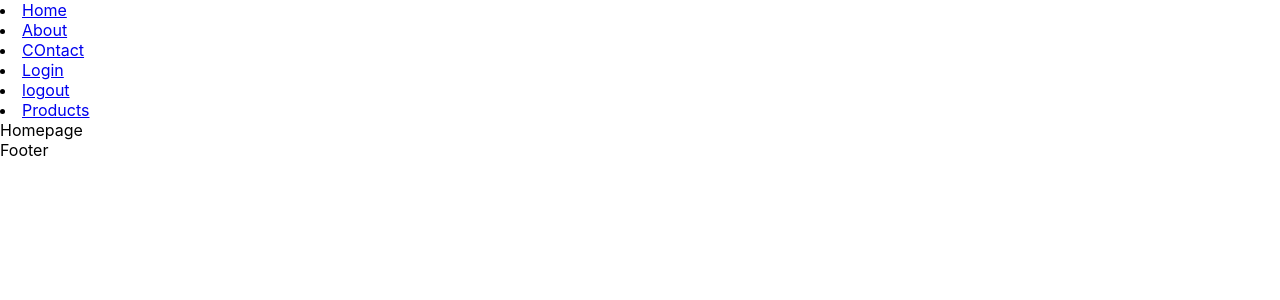
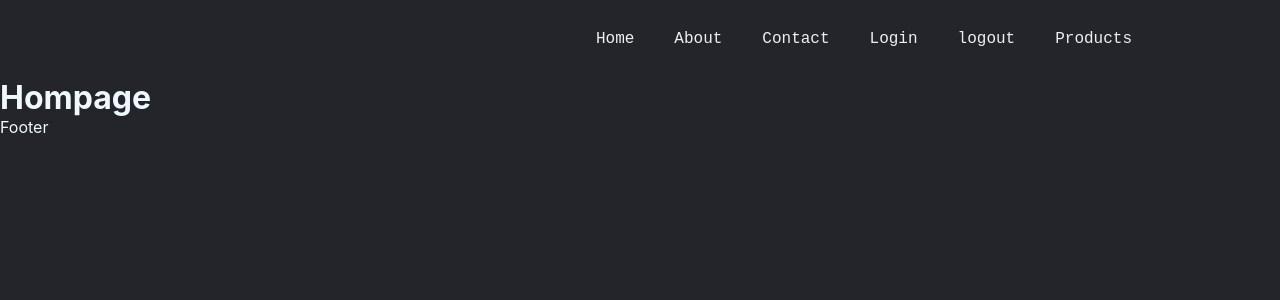
Before and after one commit to krishbale/Ecom_with_Recom_system, a React (Create React App) app in the folder aecommercefrontend/: page / in a window 1280 px wide. Shown: the top 300 px of the page. Built offline with nearby package versions, Linux system fonts and the light colour scheme.

Commit message:
basic site created

```diff
--- a/aecommercefrontend/src/App.js
+++ b/aecommercefrontend/src/App.js
@@ -23,7 +23,7 @@ function App() {
         <Routes>
         <Route path="/" element={<Homepage />} />
          <Route path="/about" element={<About />} />
-          <Route path="/contact" element={<Contact />} />
+          <Route path="/contacts" element={<Contact />} />
            <Route path="/products" element={<Productpage />} />
            <Route path="/login" element={<Login />} />
            <Route path="/logout" element={<Logout />} />
--- a/aecommercefrontend/src/pages/Homepage.js
+++ b/aecommercefrontend/src/pages/Homepage.js
@@ -1,8 +1,10 @@
 import React from 'react'
-
+import '../styles/Homepage.css';
 const Homepage = () => {
   return (
-    <div>Homepage</div>
+    <div className='homepage'>
+      <h1>Hompage</h1>
+    </div>
   )
 }
 
--- a/aecommercefrontend/src/pages/NavBar.js
+++ b/aecommercefrontend/src/pages/NavBar.js
@@ -5,7 +5,7 @@ import '../styles/NavBar.css';
 const NavBar = () => {
   return (
     <>
-
+      <div className="navbar">
         <li className="nav_items active">
           <NavLink className="nav_items__item" to="/">Home</NavLink>
 
@@ -15,7 +15,7 @@ const NavBar = () => {
 
         </li>
         <li className="nav_items">
-      <NavLink className="nav_items__item" to="/contacts">COntact</NavLink>
+          <NavLink className="nav_items__item" to="/contacts">Contact</NavLink>
 
         </li>
         <li className="nav_items">
@@ -31,6 +31,10 @@ const NavBar = () => {
 
         </li>
 
+      </div>
+
+
+
 
 
 
--- /dev/null
+++ b/aecommercefrontend/src/styles/Homepage.css
@@ -0,0 +1,7 @@
+div{
+    color: aliceblue;
+
+    justify-content: center;
+    align-items: center;
+
+}
--- a/aecommercefrontend/src/styles/NavBar.css
+++ b/aecommercefrontend/src/styles/NavBar.css
@@ -0,0 +1,31 @@
+*{
+    box-sizing: border-box;
+    margin: 0;
+    padding: 0;
+    background-color: #24252a;
+
+}
+
+li, a , button {
+    font-family: 'Courier New', Courier, monospace;
+    font-weight: 500;
+    font-size: 16px;
+    color: #edf0f1;
+    text-decoration: none;
+}
+.navbar{
+    display: flex;
+    justify-content: flex-end;
+    align-items: center;
+    padding: 30px 10%;
+
+}
+.nav_items{
+    list-style: none;
+}
+
+ .nav_items__item {
+    display: inline-block;
+    padding: 0px 20px;
+
+ }
```
Lines whose indentation alone changed are shown as unchanged.
